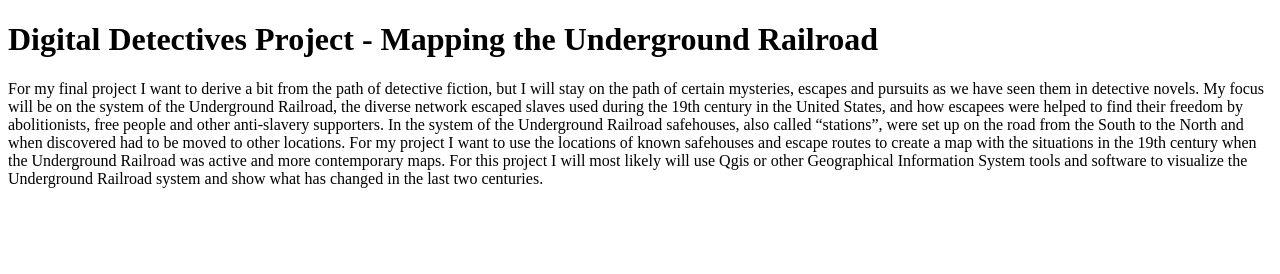
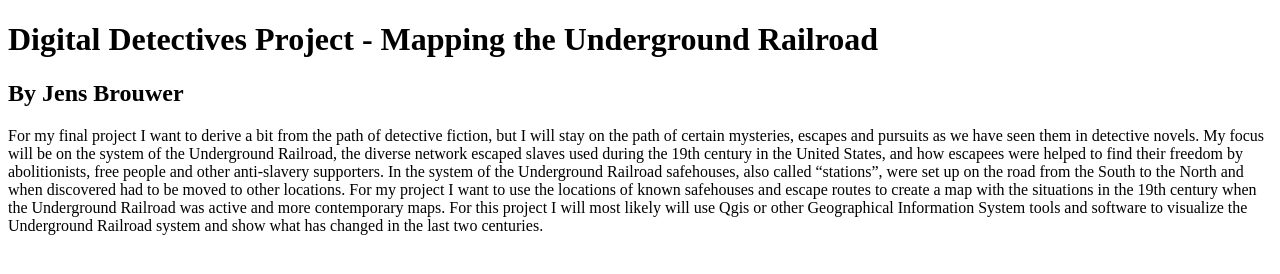
Before and after one commit to JeBr93/testdigdet, a plain HTML site: page index.html in a window 1280 px wide. Drawn offline with nearby package versions, Linux system fonts and the light colour scheme; a script that the page names is missing.

Commit message:
Update index.html

```diff
--- a/index.html
+++ b/index.html
@@ -2,12 +2,21 @@
 <html>
 <head>
   <h1>Digital Detectives Project - Mapping the Underground Railroad</h1>
+  <h2>By Jens Brouwer</h2>
 <script src='p5.js'></script>
 <script src='sketch.js'></script>
 </head>
 <body>
-  <p>For my final project I want to derive a bit from the path of detective fiction, but I will stay on the path of certain mysteries, escapes and pursuits as we have seen them in detective novels. My focus will be on the system of the Underground Railroad, the diverse network escaped slaves used during the 19th century in the United States, and how escapees were helped to find their freedom by abolitionists, free people and other anti-slavery supporters.
-In the system of the Underground Railroad safehouses, also called “stations”, were set up on the road from the South to the North and when discovered had to be moved to other locations. For my project I want to use the locations of known safehouses and escape routes to create a map with the situations in the 19th century when the Underground Railroad was active and more contemporary maps. For this project I will most likely will use Qgis or other Geographical Information System tools and software to visualize the Underground Railroad system and show what has changed in the last two centuries.</p>
+  <p>For my final project I want to derive a bit from the path of detective fiction,
+    but I will stay on the path of certain mysteries, escapes and pursuits as we have seen them in detective novels.
+    My focus will be on the system of the Underground Railroad, the diverse network escaped slaves used
+    during the 19th century in the United States, and how escapees were helped to find their freedom by abolitionists,
+    free people and other anti-slavery supporters.
+    In the system of the Underground Railroad safehouses, also called “stations”, were set up on the road from the South to the North
+    and when discovered had to be moved to other locations. For my project I want to use the locations of known safehouses and escape routes
+    to create a map with the situations in the 19th century when the Underground Railroad was active and more contemporary maps.
+    For this project I will most likely will use Qgis or other Geographical Information System tools and software to visualize
+    the Underground Railroad system and show what has changed in the last two centuries.</p>
 
 </body>
 </html>
```
